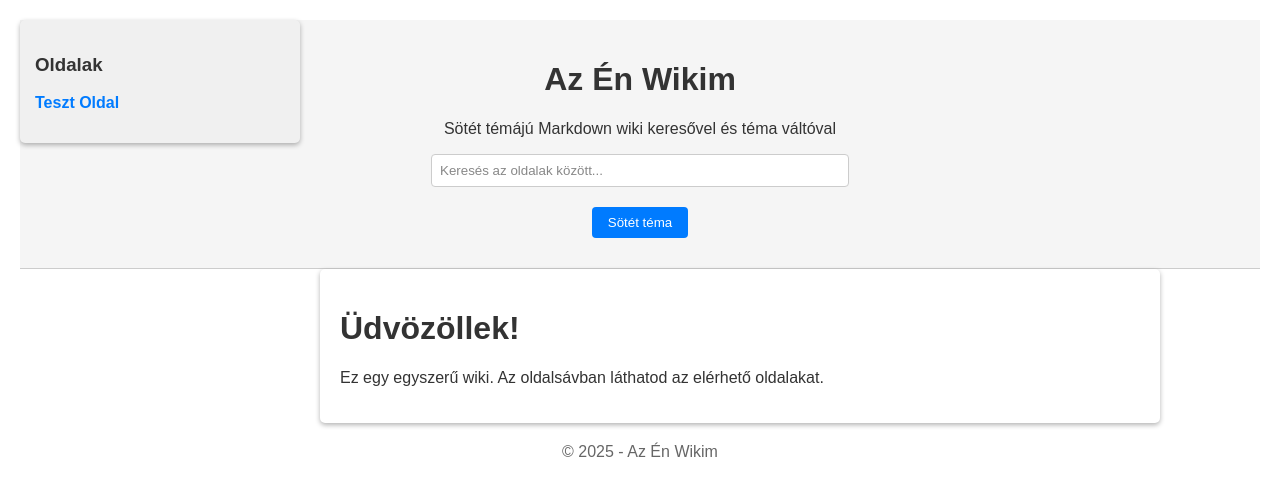
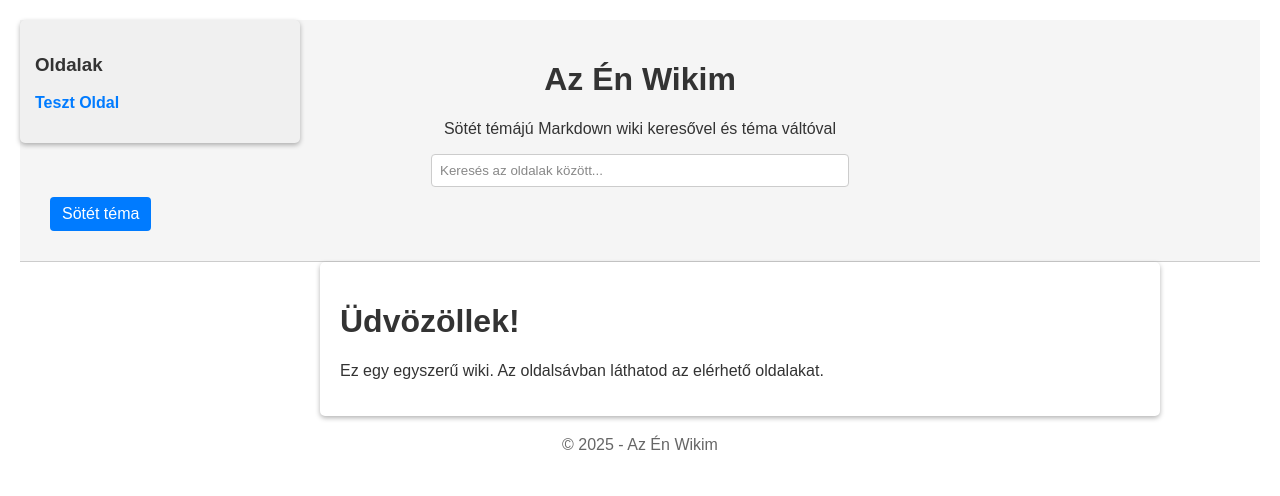
Before and after one commit to npgt/wiki, a Jekyll site: the page built from index.md, in a window 1280 px wide. Shown: the top 496 px of the page. Built offline with Jekyll 4.4.1, drawn with Linux system fonts in a browser that asks for light colours.

Commit message:
Update style.css

```diff
--- a/assets/css/style.css
+++ b/assets/css/style.css
@@ -65,13 +65,17 @@ header {
 }
 
 #themeToggle {
-    padding: 8px 16px;
+    padding: 8px 12px;
     margin: 10px;
     background-color: var(--link-color);
     color: #ffffff;
     border: none;
     border-radius: 4px;
     cursor: pointer;
+    font-size: 16px;
+    display: flex;
+    align-items: center;
+    gap: 5px; /* Ikon és szöveg közti távolság, ha szöveg is lenne */
 }
 
 #themeToggle:hover {
```
